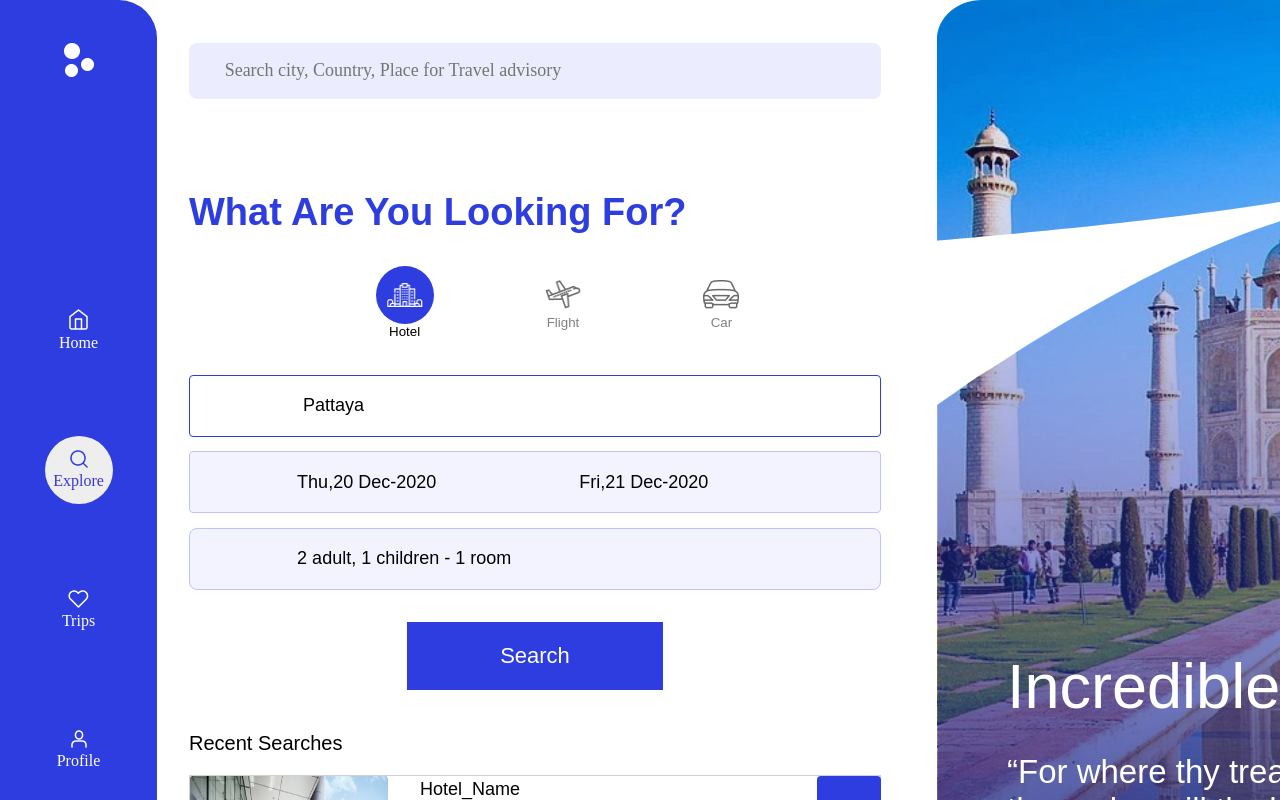
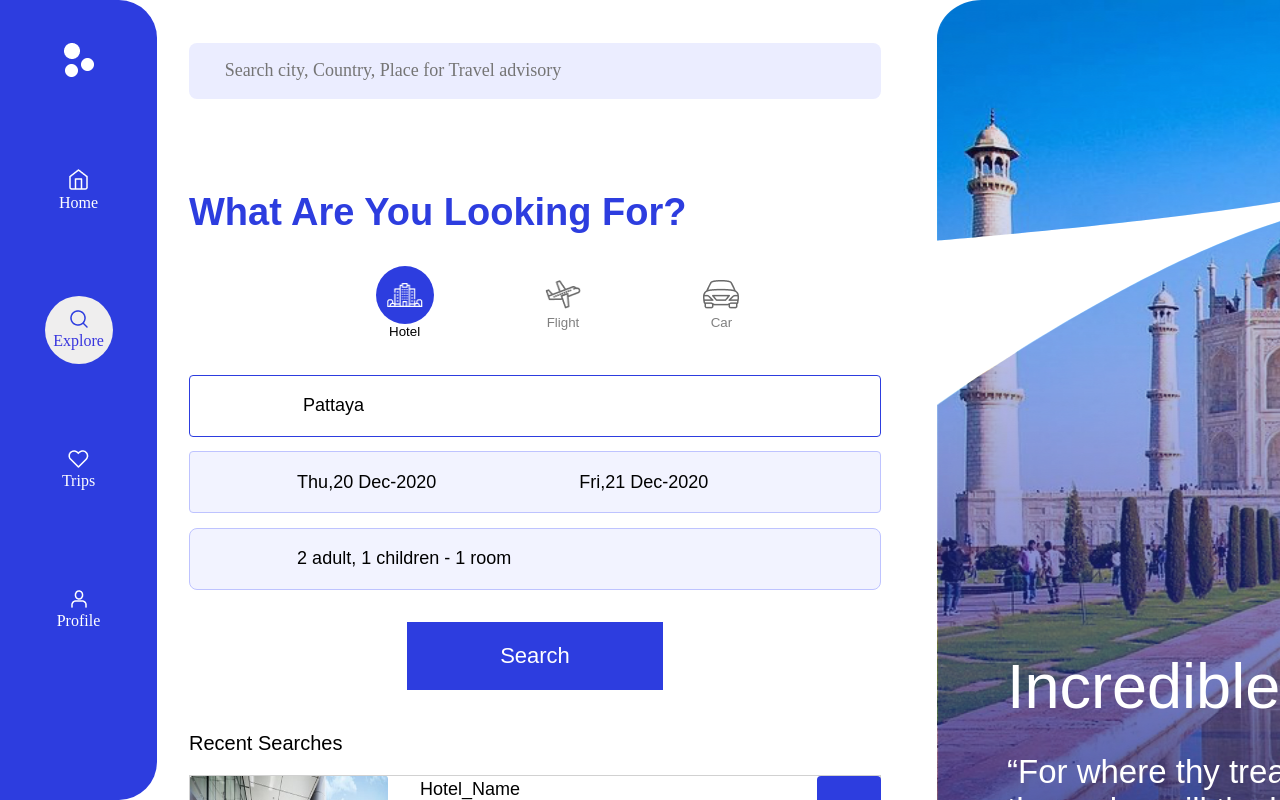
Before and after one commit to paicit0/hotel-front, a Next.js app: page / in a window 1280 px wide. Shown: the top 800 px of the page. Built offline with nearby package versions, Linux system fonts and the light colour scheme.

Commit message:
feat: changed height to 100% viewport height

```diff
--- a/src/styles/Sidebar.module.css
+++ b/src/styles/Sidebar.module.css
@@ -7,7 +7,7 @@
     justify-content: center;
     align-items: center;
     gap: 72px;
-    height: 1080px;
+    height: 100vh;
     width: 157px;
     background-color: #2D3DDF;
     /* overflow-x: hidden; */
```
